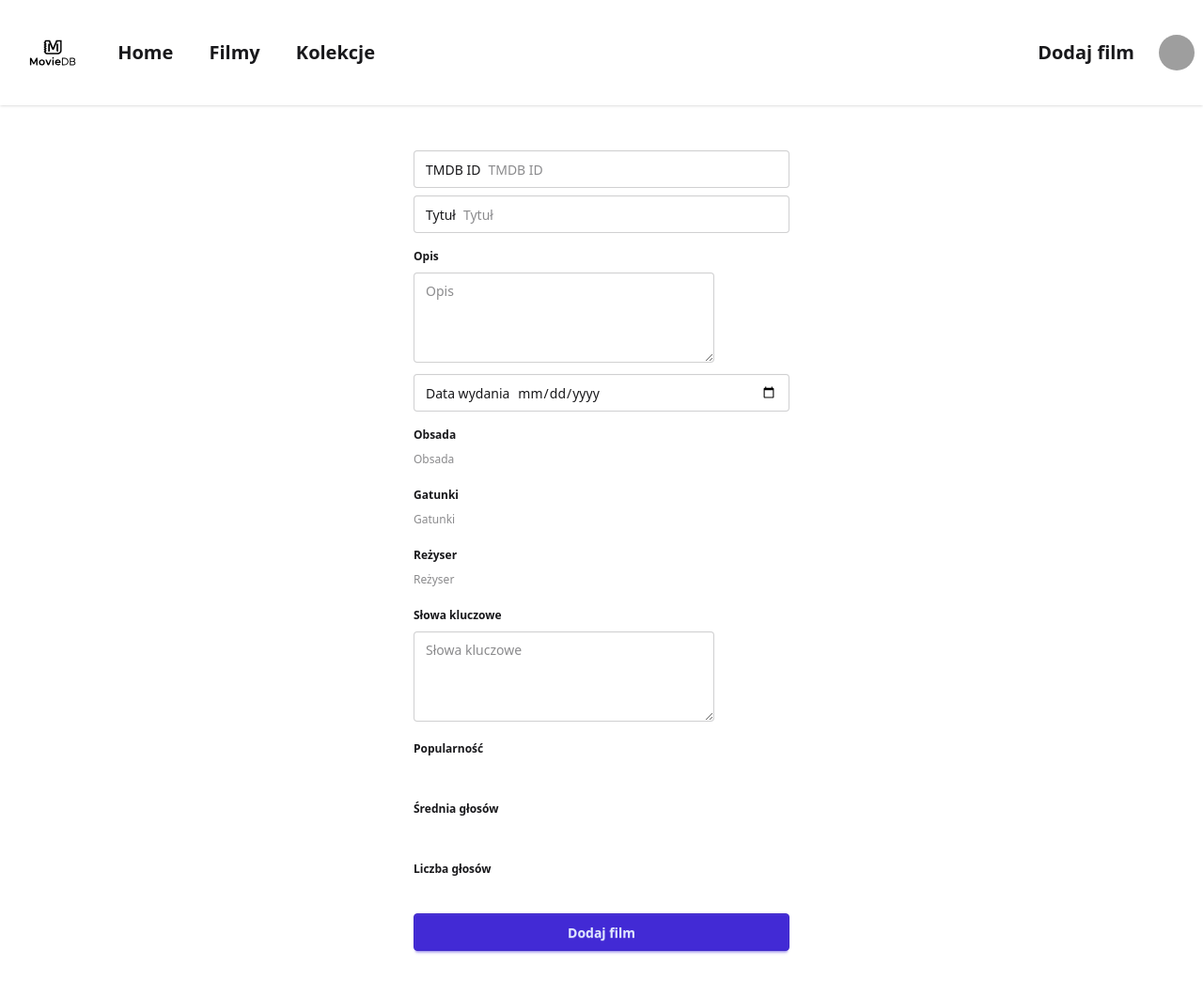
After one commit to chudzick/Podyplomowe-Python-2025-Django, a Django app: template movie/templates/movie/movie_add.html in a window 1280 px wide. The commit adds this page. Shown: the whole page at 94% size. Run offline with Django 5.2, Linux system fonts and the light colour scheme; the template is opened without the code that fills it, so the values that code supplies are empty; grey boxes are pictures that could not be loaded.

Commit message:
Dodawanie filmu - prosty HTML

```diff
--- /dev/null
+++ b/movie/templates/movie/movie_add.html
@@ -0,0 +1,72 @@
+{% extends 'index.html' %}
+
+{% block page_title %}
+    Dodanie filmu
+{% endblock %}
+
+{% block content %}
+    <div class="flex justify-center">
+        <form class="w-[400px] flex flex-col gap-2" method="post">
+            {% csrf_token %}
+
+            <label class="input w-full">
+                TMDB ID
+                <input name="tmdb_id" type="text" class="grow" placeholder="TMDB ID"/>
+            </label>
+
+            <label class="input w-full">
+                Tytuł
+                <input name="title" type="text" class="grow" placeholder="Tytuł"/>
+            </label>
+
+            <fieldset class="fieldset">
+                <legend class="fieldset-legend">Opis</legend>
+                <textarea name="overview" class="textarea h-24" placeholder="Opis"></textarea>
+            </fieldset>
+
+            <label class="input w-full">
+                Data wydania
+                <input name="release_date" type="date" class="grow"/>
+            </label>
+
+            <fieldset class="fieldset">
+                <legend class="fieldset-legend">Obsada</legend>
+                <input name="cast" type="text" class="grow" placeholder="Obsada"/>
+            </fieldset>
+
+            <fieldset class="fieldset">
+                <legend class="fieldset-legend">Gatunki</legend>
+                <input name="genres" type="text" class="grow" placeholder="Gatunki"/>
+            </fieldset>
+
+            <fieldset class="fieldset">
+                <legend class="fieldset-legend">Reżyser</legend>
+                <input name="director" type="text" class="grow" placeholder="Reżyser"/>
+            </fieldset>
+
+            <fieldset class="fieldset">
+                <legend class="fieldset-legend">Słowa kluczowe</legend>
+                <textarea name="keywords" class="textarea h-24" placeholder="Słowa kluczowe"></textarea>
+            </fieldset>
+
+            <fieldset class="fieldset">
+                <legend class="fieldset-legend">Popularność</legend>
+                <input name="popularity" type="number" class="grow"/>
+            </fieldset>
+
+            <fieldset class="fieldset">
+                <legend class="fieldset-legend">Średnia głosów</legend>
+                <input name="vote_average" type="number" class="grow"/>
+            </fieldset>
+
+            <fieldset class="fieldset">
+                <legend class="fieldset-legend">Liczba głosów</legend>
+                <input name="vote_count" type="number" class="grow"/>
+            </fieldset>
+
+            <button class="btn btn-primary w-full" type="submit">
+                Dodaj film
+            </button>
+        </form>
+    </div>
+{% endblock %}
--- a/movie/urls.py
+++ b/movie/urls.py
@@ -5,5 +5,6 @@ urlpatterns = [
     path('', views.all_movies, name='all_movies_url'),
     path('collections', views.all_collections, name='all_collections_url'),
     path('collections/<int:id>', views.detail_collection, name='detail_collection_url'),
+    path('add', views.add_movie, name='add_movie_url'),
     path('<tmdb_id>', views.detail_movie, name='detail_movie_url'),
 ]
--- a/static/dist/styles.css
+++ b/static/dist/styles.css
@@ -624,6 +624,106 @@
       }
     }
   }
+  .input {
+    cursor: text;
+    border: var(--border) solid #0000;
+    position: relative;
+    display: inline-flex;
+    flex-shrink: 1;
+    appearance: none;
+    align-items: center;
+    gap: calc(0.25rem * 2);
+    background-color: var(--color-base-100);
+    padding-inline: calc(0.25rem * 3);
+    vertical-align: middle;
+    white-space: nowrap;
+    width: clamp(3rem, 20rem, 100%);
+    height: var(--size);
+    font-size: 0.875rem;
+    touch-action: manipulation;
+    border-start-start-radius: var(--join-ss, var(--radius-field));
+    border-start-end-radius: var(--join-se, var(--radius-field));
+    border-end-start-radius: var(--join-es, var(--radius-field));
+    border-end-end-radius: var(--join-ee, var(--radius-field));
+    border-color: var(--input-color);
+    box-shadow: 0 1px var(--input-color) inset, 0 -1px oklch(100% 0 0 / calc(var(--depth) * 0.1)) inset;
+    @supports (color: color-mix(in lab, red, red)) {
+      box-shadow: 0 1px color-mix(in oklab, var(--input-color) calc(var(--depth) * 10%), #0000) inset, 0 -1px oklch(100% 0 0 / calc(var(--depth) * 0.1)) inset;
+    }
+    --size: calc(var(--size-field, 0.25rem) * 10);
+    --input-color: var(--color-base-content);
+    @supports (color: color-mix(in lab, red, red)) {
+      --input-color: color-mix(in oklab, var(--color-base-content) 20%, #0000);
+    }
+    &:where(input) {
+      display: inline-flex;
+    }
+    :where(input) {
+      display: inline-flex;
+      height: 100%;
+      width: 100%;
+      appearance: none;
+      background-color: transparent;
+      border: none;
+      &:focus, &:focus-within {
+        --tw-outline-style: none;
+        outline-style: none;
+        @media (forced-colors: active) {
+          outline: 2px solid transparent;
+          outline-offset: 2px;
+        }
+      }
+    }
+    :where(input[type="url"]), :where(input[type="email"]) {
+      direction: ltr;
+    }
+    :where(input[type="date"]) {
+      display: inline-block;
+    }
+    &:focus, &:focus-within {
+      --input-color: var(--color-base-content);
+      box-shadow: 0 1px var(--input-color);
+      @supports (color: color-mix(in lab, red, red)) {
+        box-shadow: 0 1px color-mix(in oklab, var(--input-color) calc(var(--depth) * 10%), #0000);
+      }
+      outline: 2px solid var(--input-color);
+      outline-offset: 2px;
+      isolation: isolate;
+      z-index: 1;
+    }
+    &:has(> input[disabled]), &:is(:disabled, [disabled]) {
+      cursor: not-allowed;
+      border-color: var(--color-base-200);
+      background-color: var(--color-base-200);
+      color: var(--color-base-content);
+      @supports (color: color-mix(in lab, red, red)) {
+        color: color-mix(in oklab, var(--color-base-content) 40%, transparent);
+      }
+      &::placeholder {
+        color: var(--color-base-content);
+        @supports (color: color-mix(in lab, red, red)) {
+          color: color-mix(in oklab, var(--color-base-content) 20%, transparent);
+        }
+      }
+      box-shadow: none;
+    }
+    &:has(> input[disabled]) > input[disabled] {
+      cursor: not-allowed;
+    }
+    &::-webkit-date-and-time-value {
+      text-align: inherit;
+    }
+    &[type="number"] {
+      &::-webkit-inner-spin-button {
+        margin-block: calc(0.25rem * -3);
+        margin-inline-end: calc(0.25rem * -3);
+      }
+    }
+    &::-webkit-calendar-picker-indicator {
+      position: absolute;
+      inset-inline-end: 0.75em;
+    }
+  }
   .table {
     font-size: 0.875rem;
     position: relative;
@@ -912,8 +1012,116 @@
       }
     }
   }
+  .textarea {
+    border: var(--border) solid #0000;
+    min-height: calc(0.25rem * 20);
+    flex-shrink: 1;
+    appearance: none;
+    border-radius: var(--radius-field);
+    background-color: var(--color-base-100);
+    padding-block: calc(0.25rem * 2);
+    vertical-align: middle;
+    width: clamp(3rem, 20rem, 100%);
+    padding-inline-start: 0.75rem;
+    padding-inline-end: 0.75rem;
+    font-size: 0.875rem;
+    touch-action: manipulation;
+    border-color: var(--input-color);
+    box-shadow: 0 1px var(--input-color) inset, 0 -1px oklch(100% 0 0 / calc(var(--depth) * 0.1)) inset;
+    @supports (color: color-mix(in lab, red, red)) {
+      box-shadow: 0 1px color-mix(in oklab, var(--input-color) calc(var(--depth) * 10%), #0000) inset, 0 -1px oklch(100% 0 0 / calc(var(--depth) * 0.1)) inset;
+    }
+    --input-color: var(--color-base-content);
+    @supports (color: color-mix(in lab, red, red)) {
+      --input-color: color-mix(in oklab, var(--color-base-content) 20%, #0000);
+    }
+    textarea {
+      appearance: none;
+      background-color: transparent;
+      border: none;
+      &:focus, &:focus-within {
+        --tw-outline-style: none;
+        outline-style: none;
+        @media (forced-colors: active) {
+          outline: 2px solid transparent;
+          outline-offset: 2px;
+        }
+      }
+    }
+    &:focus, &:focus-within {
+      --input-color: var(--color-base-content);
+      box-shadow: 0 1px var(--input-color);
+      @supports (color: color-mix(in lab, red, red)) {
+        box-shadow: 0 1px color-mix(in oklab, var(--input-color) calc(var(--depth) * 10%), #0000);
+      }
+      outline: 2px solid var(--input-color);
+      outline-offset: 2px;
+      isolation: isolate;
+    }
+    &:has(> textarea[disabled]), &:is(:disabled, [disabled]) {
+      cursor: not-allowed;
+      border-color: var(--color-base-200);
+      background-color: var(--color-base-200);
+      color: var(--color-base-content);
+      @supports (color: color-mix(in lab, red, red)) {
+        color: color-mix(in oklab, var(--color-base-content) 40%, transparent);
+      }
+      &::placeholder {
+        color: var(--color-base-content);
+        @supports (color: color-mix(in lab, red, red)) {
+          color: color-mix(in oklab, var(--color-base-content) 20%, transparent);
+        }
+      }
+      box-shadow: none;
+    }
+    &:has(> textarea[disabled]) > textarea[disabled] {
+      cursor: not-allowed;
+    }
+  }
   .z-1 {
     z-index: 1;
+  }
+  .filter {
+    display: flex;
+    flex-wrap: wrap;
+    input[type="radio"] {
+      width: auto;
+    }
+    input {
+      overflow: hidden;
+      opacity: 100%;
+      scale: 1;
+      transition: margin 0.1s, opacity 0.3s, padding 0.3s, border-width 0.1s;
+      &:not(:last-child) {
+        margin-inline-end: calc(0.25rem * 1);
+      }
+      &.filter-reset {
+        aspect-ratio: 1 / 1;
+        &::after {
+          content: "×";
+        }
+      }
+    }
+    &:not(:has(input:checked:not(.filter-reset))) {
+      .filter-reset, input[type="reset"] {
+        scale: 0;
+        border-width: 0;
+        margin-inline: calc(0.25rem * 0);
+        width: calc(0.25rem * 0);
+        padding-inline: calc(0.25rem * 0);
+        opacity: 0%;
+      }
+    }
+    &:has(input:checked:not(.filter-reset)) {
+      input:not(:checked, .filter-reset, input[type="reset"]) {
+        scale: 0;
+        border-width: 0;
+        margin-inline: calc(0.25rem * 0);
+        width: calc(0.25rem * 0);
+        padding-inline: calc(0.25rem * 0);
+        opacity: 0%;
+      }
+    }
   }
   .mx-auto {
     margin-inline: auto;
@@ -1018,6 +1226,16 @@
       }
     }
   }
+  .fieldset-legend {
+    margin-bottom: calc(0.25rem * -1);
+    display: flex;
+    align-items: center;
+    justify-content: space-between;
+    gap: calc(0.25rem * 2);
+    padding-block: calc(0.25rem * 2);
+    color: var(--color-base-content);
+    font-weight: 600;
+  }
   .mb-8 {
     margin-bottom: calc(var(--spacing) * 8);
   }
@@ -1059,6 +1277,14 @@
       flex-grow: 1;
     }
   }
+  .fieldset {
+    display: grid;
+    gap: calc(0.25rem * 1.5);
+    padding-block: calc(0.25rem * 1);
+    font-size: 0.75rem;
+    grid-template-columns: 1fr;
+    grid-auto-rows: max-content;
+  }
   .block {
     display: block;
   }
@@ -1077,6 +1303,9 @@
     width: var(--size);
     height: var(--size);
   }
+  .h-24 {
+    height: calc(var(--spacing) * 24);
+  }
   .w-1\/2 {
     width: calc(1/2 * 100%);
   }
@@ -1089,6 +1318,12 @@
   .w-52 {
     width: calc(var(--spacing) * 52);
   }
+  .w-\[400\] {
+    width: 400;
+  }
+  .w-\[400px\] {
+    width: 400px;
+  }
   .w-full {
     width: 100%;
   }
@@ -1101,6 +1336,9 @@
   .shrink {
     flex-shrink: 1;
   }
+  .grow {
+    flex-grow: 1;
+  }
   .grid-cols-4 {
     grid-template-columns: repeat(4, minmax(0, 1fr));
   }
@@ -1112,6 +1350,9 @@
   }
   .justify-between {
     justify-content: space-between;
+  }
+  .justify-center {
+    justify-content: center;
   }
   .gap-2 {
     gap: calc(var(--spacing) * 2);
@@ -1148,6 +1389,14 @@
   }
   .p-2 {
     padding: calc(var(--spacing) * 2);
+  }
+  .p-4 {
+    padding: calc(var(--spacing) * 4);
+  }
+  .badge-xs {
+    --size: calc(var(--size-selector, 0.25rem) * 4);
+    font-size: 0.625rem;
+    padding-inline: calc(0.25rem * 2 - var(--border));
   }
   .px-2 {
     padding-inline: calc(var(--spacing) * 2);
@@ -1217,6 +1466,9 @@
       }
     }
   }
+  .filter {
+    filter: var(--tw-blur,) var(--tw-brightness,) var(--tw-contrast,) var(--tw-grayscale,) var(--tw-hue-rotate,) var(--tw-invert,) var(--tw-saturate,) var(--tw-sepia,) var(--tw-drop-shadow,);
+  }
   .btn-outline {
     &:not( .btn-active, :hover, :active:focus, :focus-visible, :disabled, [disabled], .btn-disabled, :checked ) {
       --btn-shadow: "";
@@ -1234,6 +1486,18 @@
         --btn-noise: none;
       }
     }
+  }
+  .badge-neutral {
+    --badge-color: var(--color-neutral);
+    --badge-fg: var(--color-neutral-content);
+  }
+  .btn-neutral {
+    --btn-color: var(--color-neutral);
+    --btn-fg: var(--color-neutral-content);
+  }
+  .btn-primary {
+    --btn-color: var(--color-primary);
+    --btn-fg: var(--color-primary-content);
   }
 }
 @layer base {
@@ -1525,6 +1789,59 @@
   inherits: false;
   initial-value: 0 0 #0000;
 }
+@property --tw-blur {
+  syntax: "*";
+  inherits: false;
+}
+@property --tw-brightness {
+  syntax: "*";
+  inherits: false;
+}
+@property --tw-contrast {
+  syntax: "*";
+  inherits: false;
+}
+@property --tw-grayscale {
+  syntax: "*";
+  inherits: false;
+}
+@property --tw-hue-rotate {
+  syntax: "*";
+  inherits: false;
+}
+@property --tw-invert {
+  syntax: "*";
+  inherits: false;
+}
+@property --tw-opacity {
+  syntax: "*";
+  inherits: false;
+}
+@property --tw-saturate {
+  syntax: "*";
+  inherits: false;
+}
+@property --tw-sepia {
+  syntax: "*";
+  inherits: false;
+}
+@property --tw-drop-shadow {
+  syntax: "*";
+  inherits: false;
+}
+@property --tw-drop-shadow-color {
+  syntax: "*";
+  inherits: false;
+}
+@property --tw-drop-shadow-alpha {
+  syntax: "<percentage>";
+  inherits: false;
+  initial-value: 100%;
+}
+@property --tw-drop-shadow-size {
+  syntax: "*";
+  inherits: false;
+}
 @layer properties {
   @supports ((-webkit-hyphens: none) and (not (margin-trim: inline))) or ((-moz-orient: inline) and (not (color:rgb(from red r g b)))) {
     *, ::before, ::after, ::backdrop {
@@ -1543,6 +1860,19 @@
       --tw-ring-offset-width: 0px;
       --tw-ring-offset-color: #fff;
       --tw-ring-offset-shadow: 0 0 #0000;
-    }
-  }
-}
+      --tw-blur: initial;
+      --tw-brightness: initial;
+      --tw-contrast: initial;
+      --tw-grayscale: initial;
+      --tw-hue-rotate: initial;
+      --tw-invert: initial;
+      --tw-opacity: initial;
+      --tw-saturate: initial;
+      --tw-sepia: initial;
+      --tw-drop-shadow: initial;
+      --tw-drop-shadow-color: initial;
+      --tw-drop-shadow-alpha: 100%;
+      --tw-drop-shadow-size: initial;
+    }
+  }
+}
--- a/templates/index.html
+++ b/templates/index.html
@@ -22,6 +22,7 @@
         <a href="{% url 'all_collections_url' %}" class="btn btn-ghost text-xl">Kolekcje</a>
     </div>
     <div class="flex gap-2">
+        <a href="{% url 'add_movie_url' %}" class="btn btn-ghost text-xl">Dodaj film</a>
         <div class="dropdown dropdown-end">
             <div tabindex="0" role="button" class="btn btn-ghost btn-circle avatar">
                 <div class="w-10 rounded-full">
```
Also changed, not shown: movie/templates/movie/movie_all.html (+14 -0 lines), movie/views.py (+36 -3 lines).
